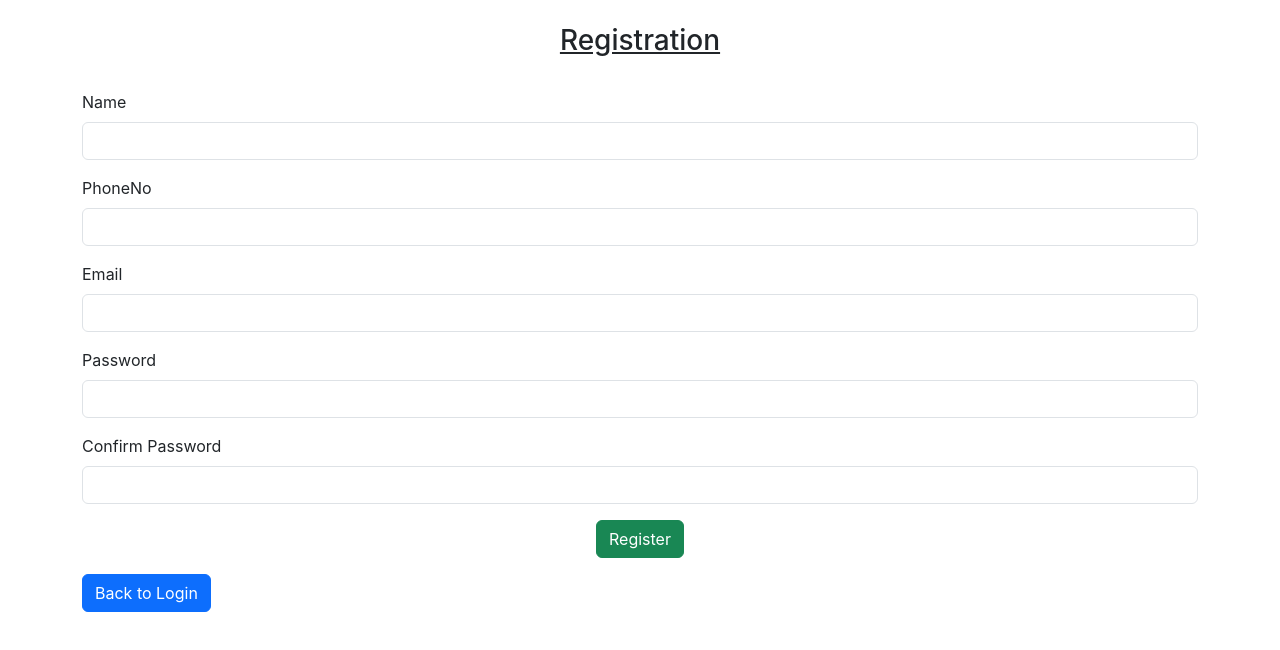
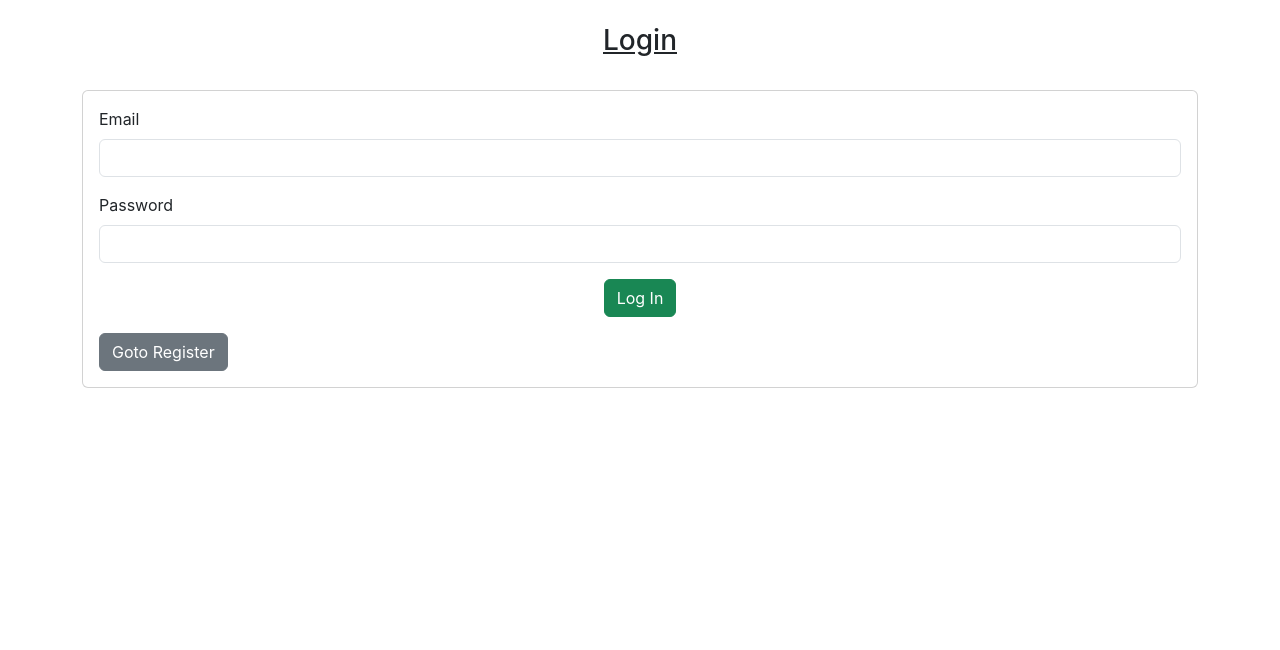
Before and after one commit to AnushaKAntonyAnu/newblog-frontend, a React (Create React App) app: page /signin in a window 1280 px wide. Shown: the top 650 px of the page. Built offline with nearby package versions, Linux system fonts and the light colour scheme.

Commit message:
completed signin

```diff
--- a/src/App.js
+++ b/src/App.js
@@ -1,12 +1,19 @@
 import logo from './logo.svg';
 import './App.css';
 import SignUp from './components/SignUp';
+import SignIn from './components/SignIn';
+import { BrowserRouter, Route, Routes } from 'react-router-dom';
+import CreatePost from './components/CreatePost';
 
 function App() {
   return (
-    <div >
-     <SignUp/>
-    </div>
+    <BrowserRouter>
+  <Routes>
+        <Route path='/signup' element={<SignUp/>}/>
+        <Route path='/signin' element={<SignIn/>}/>
+        <Route path='/createpost' element={<CreatePost/>}/>
+      </Routes>
+  </BrowserRouter>
   );
 }
 
--- /dev/null
+++ b/src/components/CreatePost.jsx
@@ -0,0 +1,9 @@
+import React from 'react'
+
+const CreatePost = () => {
+  return (
+    <div>CreatePost</div>
+  )
+}
+
+export default CreatePost
--- /dev/null
+++ b/src/components/SignIn.jsx
@@ -0,0 +1,82 @@
+import axios from 'axios'
+import React, { useState } from 'react'
+import { useNavigate } from 'react-router-dom'
+
+const SignIn = () => {
+    const navigate=useNavigate()
+
+    const [input,setInput]=useState(
+        {
+            "email":"",
+            "password":""
+        }
+    )
+    const inputHandler=(event)=>{
+        setInput({...input,[event.target.name]:event.target.value})
+    }
+
+    const readValue=()=>{
+        console.log(input)
+        axios.post("http://localhost:3031/signin",input).then(
+            (response)=>{
+                console.log(response.input)
+                if (response.data.status=="Incorrect password") {
+                    alert("Incorrect password ")
+                } else if(response.data.status=="Invalid email ID"){
+                    alert("Invalid email ID")
+                }
+                else{
+                    let token=response.data.token
+                    let userId=response.data.userId
+                    console.log(userId)
+                    console.log(token)
+
+                    sessionStorage.setItem("userId",userId)
+                    sessionStorage.setItem("token",token)
+
+                    navigate("/createpost")
+                }
+            }
+        )
+    }
+
+    return (
+        <div>
+
+
+
+            <br></br><h3><center><u>Login</u></center></h3><br></br>
+            <div className="container">
+                <div className="card" >
+                    <div class="card-body">
+
+                        <div className="col col-12 col-sm-12 col-md-12 col-lg-12 col-xl-12 col-xxl-12">
+                            <div className="row g-3">
+                                <div className="col col-12 col-sm-12 col-md-12 col-lg-12 col-xl-12 col-xxl-12">
+                                    <label htmlFor="" className="form-label">Email</label>
+                                    <input type="text" className="form-control" name='email' value={input.email} onChange={inputHandler}  />
+                                </div>
+                                <div className="col col-12 col-sm-12 col-md-12 col-lg-12 col-xl-12 col-xxl-12">
+                                    <label htmlFor="" className="form-label">Password</label>
+                                    <input type="password" id="" className="form-control" name='password' value={input.password} onChange={inputHandler} />
+                                </div>
+                               <center> <div className="col col-12 col-sm-6 col-md-6 col-lg-6 col-xl-6 col-xxl-6">
+                                    <button className="btn btn-success" onClick={readValue}>Log In</button>
+
+                                </div></center>
+                                <div className="col col-12 col-sm-12 col-md-12 col-lg-12 col-xl-12 col-xxl-12">
+                                <a href="/signup" className="btn btn-secondary">Goto Register</a>
+                            </div>
+                            </div>
+                        </div>
+                    </div>
+                </div>
+            </div>
+
+        </div>
+
+
+    )
+}
+
+export default SignIn
--- a/src/components/SignUp.jsx
+++ b/src/components/SignUp.jsx
@@ -87,7 +87,7 @@ const SignUp = () => {
                                 <button className="btn btn-success" onClick={readValue}>Register</button>
                             </div></center>
                             <div className="col col-12 col-sm-12 col-md-12 col-lg-12 col-xl-12 col-xxl-12">
-                                <a href="" className="btn btn-primary">Back to Login</a>
+                                <a href="/signin" className="btn btn-primary">Back to Login</a>
                             </div>
                         </div>
                     </div>
```
